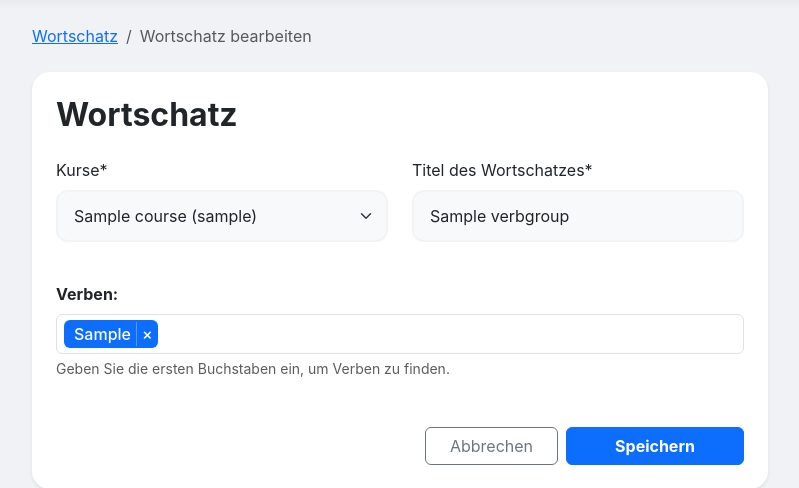
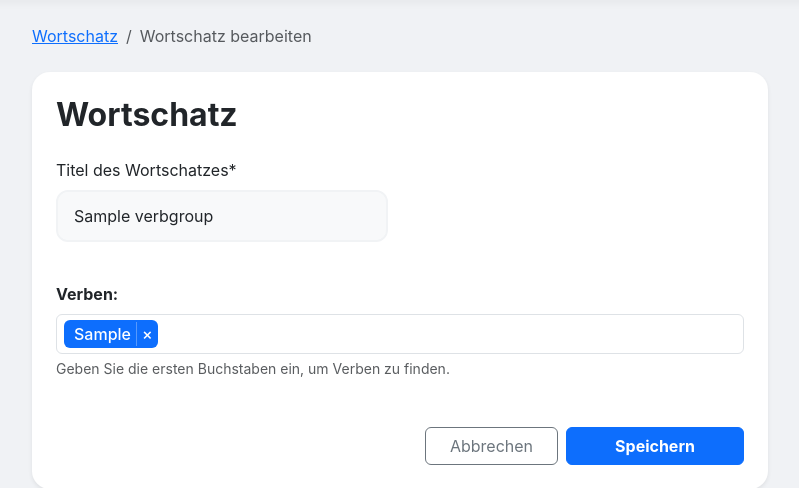
Before and after one commit to beper223/VerbenForm, a Django app: page /de/teacher/vocab/00000000-0000-0000-0000-000000000001/edit/ in a window 1280 px wide. Shown: the part 78-566 px from the top of the page, without its empty margins (240-1039 px from the left). Run offline with Django 5.2, Linux system fonts and the light colour scheme; a user stored in the database is signed in; tables that the repository leaves empty hold one stand-in row (values such as "Sample post"); some libraries are stand-ins or nearby versions.

Commit message:
verbgroups author

```diff
--- a/src/personal_forms/admin.py
+++ b/src/personal_forms/admin.py
@@ -392,7 +392,7 @@ class LearningUnitAdmin(admin.ModelAdmin):
         if request.user.is_teacher_admin():
             return qs
         # Для других пользователей показываем только их курсы
-        return qs.filter(course__author=request.user)
+        return qs.filter(author=request.user)
 
 
 class LearningUnitInline(admin.TabularInline):
--- a/src/personal_forms/models/learning.py
+++ b/src/personal_forms/models/learning.py
@@ -15,12 +15,19 @@ from src.personal_forms.models.VerbForms import Verb
 class VerbGroup(models.Model):
     """Контейнер для глаголов, который можно использовать в разных типах тренировок"""
     id = models.UUIDField(primary_key=True, default=uuid.uuid4, editable=False)
-    course = models.ForeignKey(
-        'Course',
+    author = models.ForeignKey(
+        settings.AUTH_USER_MODEL,
         on_delete=models.CASCADE,
         related_name="verb_groups",
-        verbose_name=_("Kurse")
+        verbose_name=_("Autor"),
+        default='fdd5cf8e-3605-4a30-bbd5-c8f68738f9be'
     )
+    # course = models.ForeignKey(
+    #     'Course',
+    #     on_delete=models.CASCADE,
+    #     related_name="verb_groups",
+    #     verbose_name=_("Kurse")
+    # )
     title = models.CharField(_("Titel des Wortschatzes"), max_length=200)
     verbs = models.ManyToManyField(
         Verb,
--- a/src/web/forms/learning.py
+++ b/src/web/forms/learning.py
@@ -97,7 +97,7 @@ class UnitForm(forms.ModelForm):
         if user:
             self.fields['course'].queryset = Course.objects.filter(author=user)
             self.fields['verb_group'].queryset = VerbGroup.objects.filter(
-                course__author=user
+                author=user
             ).order_by('title')
 
         # Делаем выбор набора обязательным
@@ -107,7 +107,7 @@ class UnitForm(forms.ModelForm):
 class VerbGroupForm(forms.ModelForm):
     class Meta:
         model = VerbGroup
-        fields = ['course', 'title', 'verbs']
+        fields = ['title', 'verbs']
         widgets = {
             'verbs': forms.SelectMultiple(attrs={'id': 'verb-select'}),
         }
@@ -116,5 +116,4 @@ class VerbGroupForm(forms.ModelForm):
         user = kwargs.pop('user', None)
         super().__init__(*args, **kwargs)
         if user:
-            # Показываем только курсы этого учителя
-            self.fields['course'].queryset = Course.objects.filter(author=user)
+            pass
--- a/src/web/views/learning_unit.py
+++ b/src/web/views/learning_unit.py
@@ -34,7 +34,7 @@ class UnitUpdateView(LoginRequiredMixin, TeacherRequiredMixin, UpdateView):
 
     def get_queryset(self):
         # Только юниты в курсах, где пользователь — автор
-        return self.model.objects.filter(course__author=self.request.user)
+        return self.model.objects.filter(author=self.request.user)
 
     def get_form_kwargs(self):
         kwargs = super().get_form_kwargs()
--- a/src/web/views/teacher/dashboard.py
+++ b/src/web/views/teacher/dashboard.py
@@ -38,7 +38,7 @@ class TeacherDashboardView(LoginRequiredMixin, TeacherRequiredMixin, TemplateVie
 
         # Данные для вкладки 4: Списки глаголов
         context['verb_groups'] = VerbGroup.objects.filter(
-            course__author=self.request.user
-        ).prefetch_related('verbs', 'course')
+            author=self.request.user
+        ).prefetch_related('verbs').order_by('title')
 
         return context
--- a/src/web/views/vocab.py
+++ b/src/web/views/vocab.py
@@ -21,6 +21,10 @@ class VerbGroupCreateView(LoginRequiredMixin, TeacherRequiredMixin, CreateView):
         kwargs['user'] = self.request.user
         return kwargs
 
+    def form_valid(self, form):
+        form.instance.author = self.request.user  # Назначаем текущего учителя
+        return super().form_valid(form)
+
 
 class VerbGroupUpdateView(LoginRequiredMixin, TeacherRequiredMixin, UpdateView):
     model = VerbGroup
@@ -31,7 +35,7 @@ class VerbGroupUpdateView(LoginRequiredMixin, TeacherRequiredMixin, UpdateView):
         return reverse('web-teacher-dashboard') + "?tab=vocab"
 
     def get_queryset(self):
-        return self.model.objects.filter(course__author=self.request.user)
+        return self.model.objects.filter(author=self.request.user)
 
     def get_form_kwargs(self):
         kwargs = super().get_form_kwargs()
@@ -43,7 +47,7 @@ class VerbGroupDeleteView(LoginRequiredMixin, TeacherRequiredMixin, DeleteView):
     model = VerbGroup
 
     def get_queryset(self):
-        return self.model.objects.filter(course__author=self.request.user)
+        return self.model.objects.filter(author=self.request.user)
 
     def delete(self, request, *args, **kwargs):
         self.object = self.get_object()
--- a/templates/teacher/verbs/group_form.html
+++ b/templates/teacher/verbs/group_form.html
@@ -17,7 +17,6 @@
             <form method="post">
                 {% csrf_token %}
                 <div class="row">
-                    <div class="col-md-6">{{ form.course|as_crispy_field }}</div>
                     <div class="col-md-6">{{ form.title|as_crispy_field }}</div>
                 </div>
 
```
Also changed, not shown: src/personal_forms/migrations/0007_verbgroup_author_alter_learningunit_verb_group_and_more.py (added), src/personal_forms/migrations/0008_auto_20260319_1503.py (added), src/personal_forms/migrations/0009_remove_verbgroup_course_alter_verbgroup_author.py (added).
